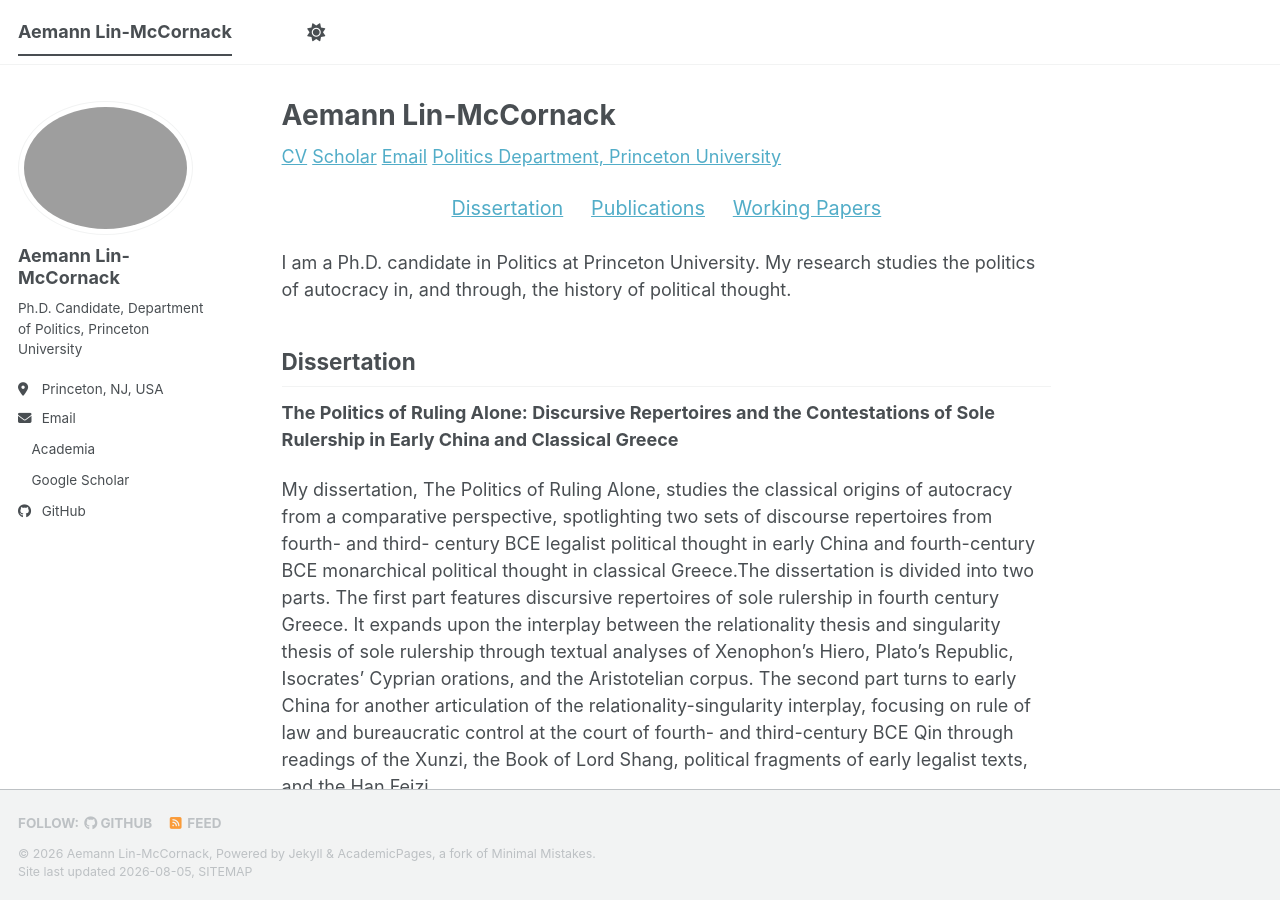
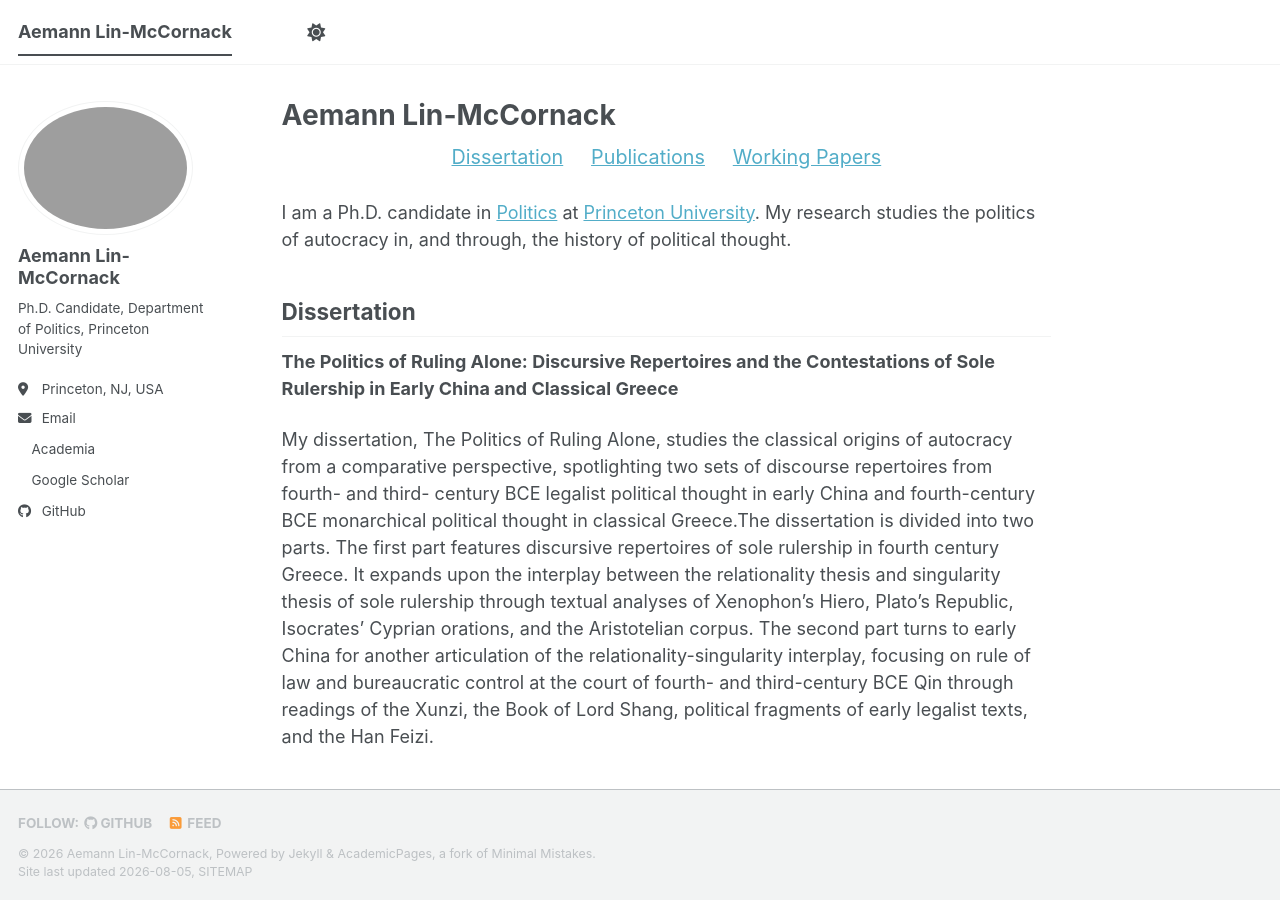
Before and after one commit to aemannlinmccornack/aemannlinmccornack.github.io, a Jekyll site: the page built from _pages/about.md, in a window 1280 px wide and 900 px high. Built offline with Jekyll 4.4.1, drawn with Linux system fonts in a browser that asks for light colours; a style sheet for code colours, icons or effects is not loaded; part of the change alters nothing that is shown.

Commit message:
change config and about

```diff
--- a/_config.yml
+++ b/_config.yml
@@ -33,6 +33,14 @@ author:
   employer         :
   uri              : # URL
   email            : "ml9634@princeton.edu"
+
+  links:
+    - label: "Curriculum Vitae"
+      icon: "fas fa-fw fa-file"
+      url: "https://aemannlinmccornack.github.io/files/CV-ALM.pdf"
+    - label: "Politics Department, Princeton University"
+      icon: "fas fa-fw fa-university"
+      url: "https://politics.princeton.edu/people/aemann-lin-mccornack"
 
   # Academic websites
   academia         : "https://princeton.academia.edu/AemannLinMcCornack"
--- a/_pages/about.md
+++ b/_pages/about.md
@@ -4,7 +4,6 @@ title: Aemann Lin-McCornack
 author_profile: true
 ---
 
-[CV](/files/CV-ALM.pdf) [Scholar](https://scholar.google.com/citations?user=hsUxJKQAAAAJ&hl=en) [Email](mailto:ml9634@princeton.edu) [Politics Department, Princeton University](https://politics.princeton.edu/people/aemann-lin-mccornack)
 
 <p style="text-align: center; font-size: 1.1em;">
   <a href="#dissertation">Dissertation</a> &nbsp;&nbsp;&nbsp;
@@ -12,7 +11,7 @@ author_profile: true
   <a href="#working-papers">Working Papers</a>
 </p>
 
-I am a Ph.D. candidate in Politics at Princeton University. My research studies the politics of autocracy in, and through, the history of political thought.
+I am a Ph.D. candidate in [Politics](https://politics.princeton.edu/people/aemann-lin-mccornack) at [Princeton University](https://www.princeton.edu). My research studies the politics of autocracy in, and through, the history of political thought.
 
 ## Dissertation
 
```
